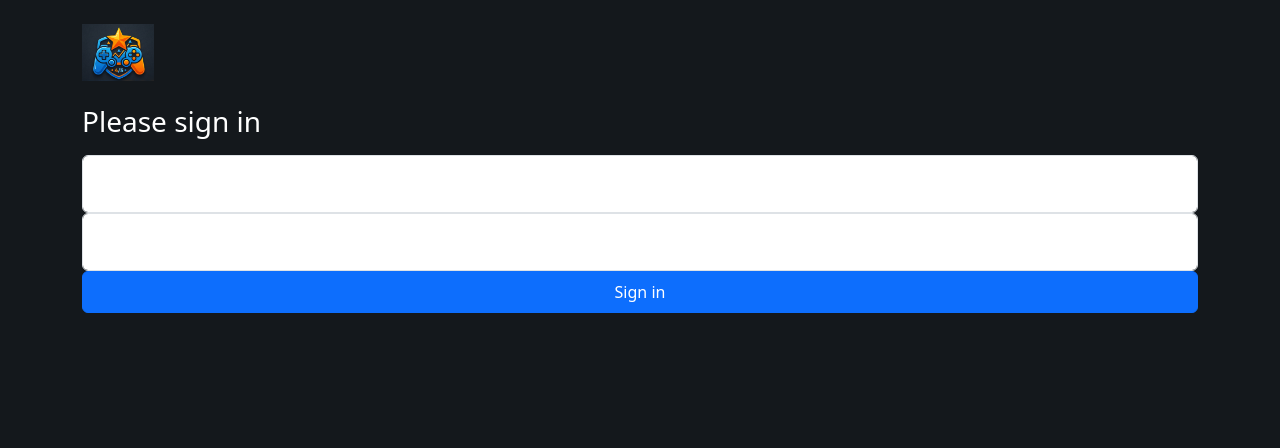
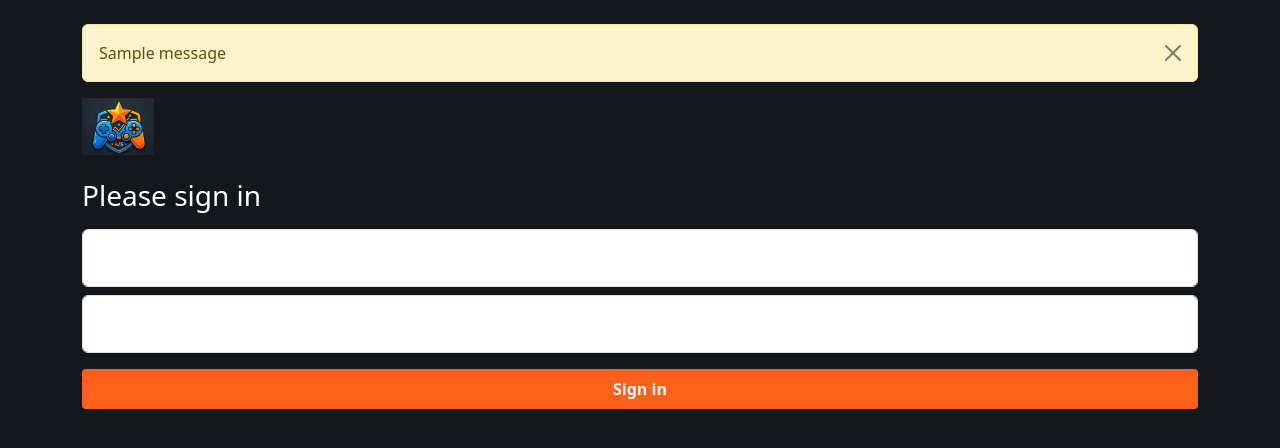
Before and after one commit to Dijksterhuisa/Webtech_RateBait, a Flask app: page /login in a window 1280 px wide. Shown: the part 57-505 px from the top of the page. Run offline with Flask 3, Linux system fonts and the light colour scheme; tables that the repository leaves empty hold one stand-in row (values such as "Sample post"); one stand-in notice (Sample message) is shown.

Commit message:
redirect na login werkt + CSS
20260415AD

```diff
--- a/app.py
+++ b/app.py
@@ -83,6 +83,7 @@ def reviews() -> str:
 def login() -> str:
     """W.I.P bestemmingen pagina voor testen van navbar W.I.P"""
     form = LoginForm()
+    next_page = request.args.get("next")
 
     if form.validate_on_submit():
         user = User.query.filter_by(username=form.username.data).first()
@@ -90,7 +91,7 @@ def login() -> str:
         if user and user.check_password(form.password.data):
             login_user(user)
             flash("Succesvol ingelogd!", "success")
-            return redirect(url_for("index"))
+            return redirect(next_page) if next_page else redirect(url_for("index"))
         else:
             flash("Ongeldige gebruikersnaam of wachtwoord", "danger")
     return render_template("login.html", form=form)
--- a/ratebait/templates/base.html
+++ b/ratebait/templates/base.html
@@ -34,7 +34,7 @@
 
     .game-card:hover {
         transform: scale(1.05);
-        border: 2px solid #00c030;
+        border: 2px solid #ff601c;
     }
 
     .game-card img {
@@ -66,7 +66,7 @@
 
     .btn-search {
         padding: 10px 20px;
-        background: #00c030;
+        background: #ff601c;
         border: none;
         border-radius: 4px;
         color: white;
@@ -74,7 +74,7 @@
     }
 
     .btn-search:hover {
-        background: #00a028;
+        background: #B55304;
     }
 
     a { text-decoration: none; }
--- a/ratebait/templates/game.html
+++ b/ratebait/templates/game.html
@@ -57,13 +57,13 @@
     }
 
     .btn-rate {
-        background-color: #00c030;
+        background-color: #ff601c;
         border: none;
         font-weight: bold;
     }
 
     .btn-rate:hover {
-        background-color: #00a028;
+        background-color: #B55304;
     }
 
     .review-item {
--- a/ratebait/templates/login.html
+++ b/ratebait/templates/login.html
@@ -1,6 +1,14 @@
 {% extends "base.html" %}
 {% block title %} RateBait - Registratie {% endblock %}
 {% block content %}
+
+{% for message in get_flashed_messages() %}
+<div class="alert alert-warning alert-dismissible fade show" role="alert">
+    {{ message }}
+    <button type="button" class="btn-close" data-bs-dismiss="alert" aria-label="Close"></button>
+</div>
+{% endfor %}
+
 <form method="POST">
   {{ form.hidden_tag() }}
 
@@ -12,15 +20,15 @@
           height="57"
         />
         <h1 class="h3 mb-3 fw-normal">Please sign in</h1>
-        <div class="form-floating">
+        <div class="form-floating mb-2">
          {{form.username(class="form-control", id="floatingusername", placeholder="Gebruikersnaam")}}
          <label for="floatingusername">Gebruikersnaam</label>
         </div>
-        <div class="form-floating">
+        <div class="form-floating mb-3">
           {{form.password(class="form-control", id="floatingpassword", placeholder="Wachtwoord")}}
          <label for="floatingpassword">Wachtwoord</label>
         </div>
-        <button class="btn btn-primary w-100 py-2" type="submit">
+        <button class="btn btn-search w-100 py-2" type="submit">
           Sign in
         </button>
       </form>
--- a/ratebait/templates/registratie.html
+++ b/ratebait/templates/registratie.html
@@ -44,7 +44,7 @@
         Remember me
         </label>
     </div>
-    <button class="btn btn-primary w-100 py-2" type="submit">
+    <button class="btn btn-search w-100 py-2" type="submit">
         registreren
     </button>
     </form>
```
